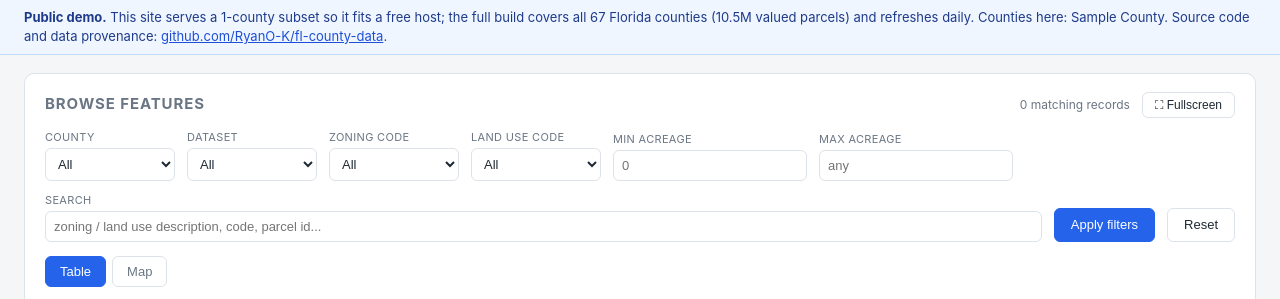
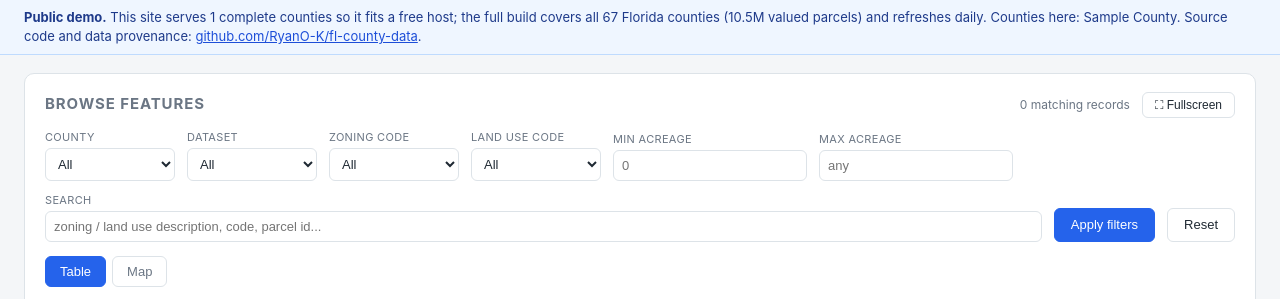
Before and after one commit to RyanO-K/fl-county-data, a Flask app: template scripts/templates/index.html in a window 1280 px wide. Shown: the part 61-360 px from the top of the page. Run offline with Flask 3, Linux system fonts and the light colour scheme; the template is opened without the code that fills it: most values are stand-ins (such as "Sample title", 1, 10 or a date in 2020); data that the repository does not hold is empty.

Commit message:
Demo: live URL in README, banner wording, 18-county dataset notes
Co-Authored-By: Claude Fable 5.1 <noreply@anthropic.com>
Claude-Session: https://claude.ai/code/session_01QgT2j13nBCKZEDZhz499xQ

```diff
--- a/scripts/templates/index.html
+++ b/scripts/templates/index.html
@@ -22,7 +22,7 @@
   </header>
   {% if demo %}
   <div class="demo-banner">
-    <b>Public demo.</b> This site serves a {{ demo.counties|length }}-county subset so it fits a free host; the full build covers all 67 Florida counties (10.5M valued parcels) and refreshes daily.
+    <b>Public demo.</b> This site serves {{ demo.counties|length }} complete counties so it fits a free host; the full build covers all 67 Florida counties (10.5M valued parcels) and refreshes daily.
     Counties here: {{ demo.counties|map('replace', '_', ' ')|map('title')|join(', ') }}.
     Source code and data provenance: <a href="https://github.com/RyanO-K/fl-county-data" target="_blank" rel="noopener">github.com/RyanO-K/fl-county-data</a>.
   </div>
```
Also changed, not shown: README.md.
